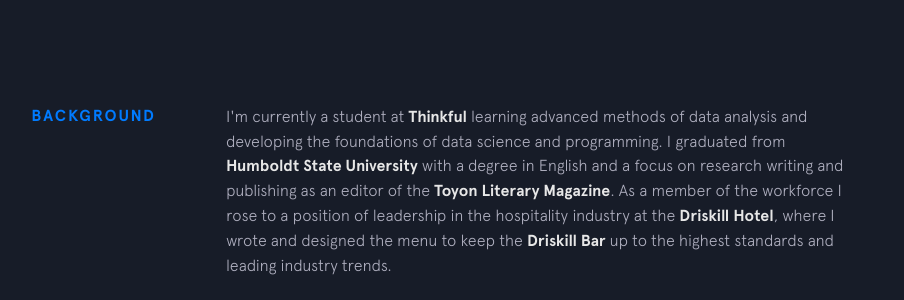
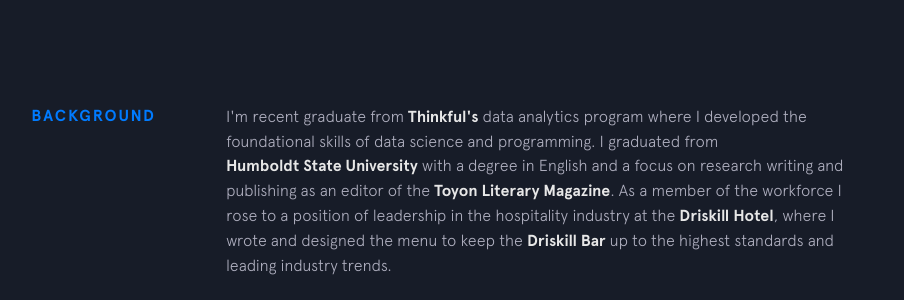
Before and after one commit to bchiang7/bchiang7.github.io, a Jekyll site: the page built from index.html, in a window 1280 px wide and 900 px high, scrolled down 743 px. Shown: the part 153-453 px from the top of the window, without its empty margins (224-1128 px from the left). Built offline with Jekyll 4.4.1, drawn with Linux system fonts in a browser that asks for light colours; nearby versions of some CDN libraries.

Commit message:
Update background.html

```diff
--- a/_includes/background.html
+++ b/_includes/background.html
@@ -2,8 +2,8 @@
   <div class="section__title">Background</div>
   <div class="section__content">
     <p>
-      I'm currently a student at
-      <a class="underline-link" href="https://www.thinkful.com/" target="_blank">Thinkful</a> learning advanced methods of data analysis and developing the foundations of data science and programming. I graduated from
+      I'm recent graduate from
+      <a class="underline-link" href="https://www.thinkful.com/" target="_blank">Thinkful's</a> data analytics program where I developed the foundational skills of data science and programming. I graduated from
       <a class="underline-link" href="https://www.humboldt.edu/" target="_blank">Humboldt State University</a> with a degree in English and a focus on research writing and publishing as an editor of the
       <a class="underline-link" href="https://www.toyonliterarymagazine.org/" target="_blank">Toyon Literary Magazine</a>. As a member of the workforce I rose to a position of leadership in the hospitality industry at the
       <a class="underline-link" href="https://driskillhotel.com/" target="_blank">Driskill Hotel</a>, where I wrote and designed the menu to keep the
```
